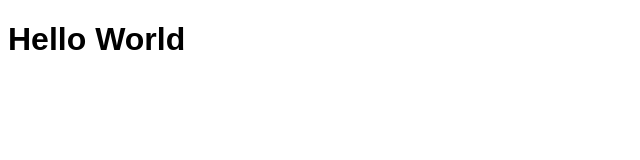
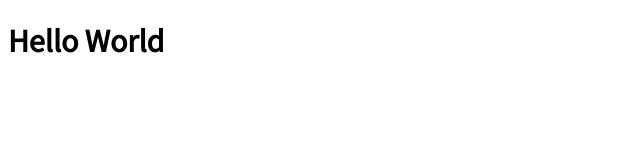
Before and after one commit to Bluedyr/ArtSite, a plain HTML site: page index.html in a window 1280 px wide. Shown: the whole page, without its empty margins (0-640 px from the left). Drawn offline with Linux system fonts and the light colour scheme.

Commit message:
Update main.css

```diff
--- a/stylesheets/main.css
+++ b/stylesheets/main.css
@@ -1,3 +1,3 @@
 body{
-    font-family: "Open Sans Pro",sans-serif;
+    font-family: "Source Sans Pro",sans-serif;
 }
```
